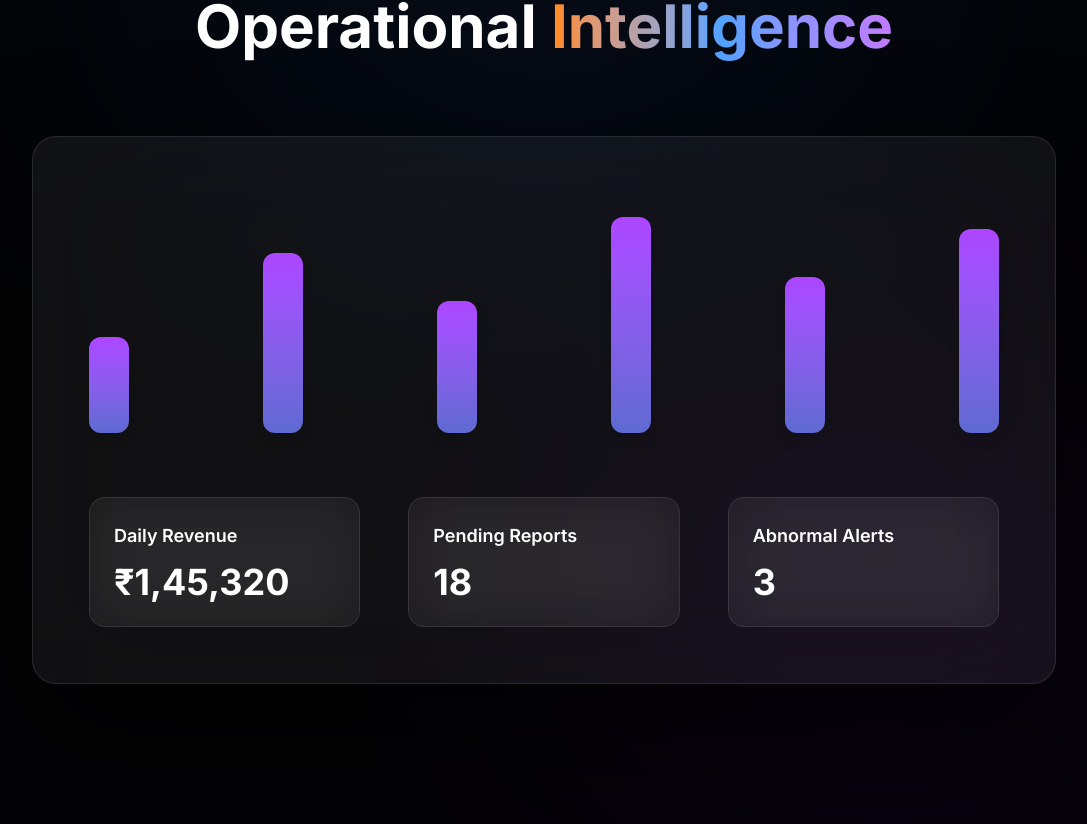
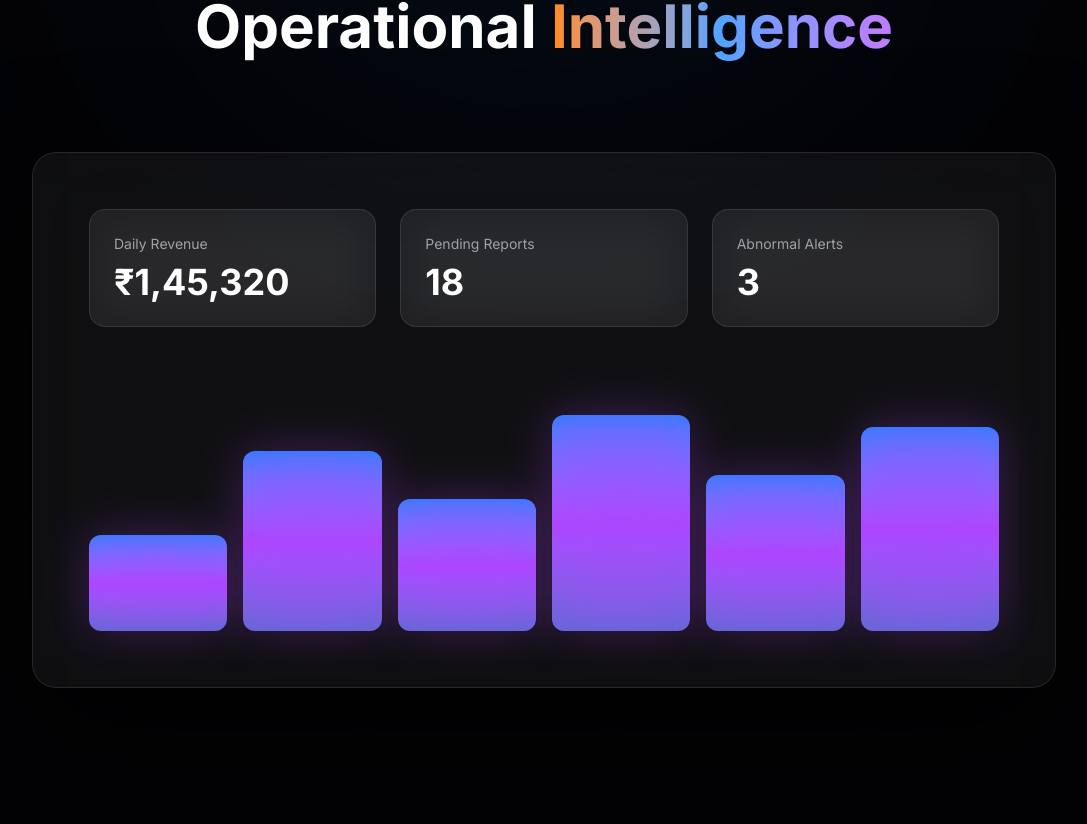
Before and after one commit to SudipBera083/Droham, a React (Vite) app: page / in a window 1280 px wide. Shown: the part 3876-4700 px from the top of the page, without its empty margins (96-1183 px from the left). Built offline with nearby package versions, Linux system fonts and the light colour scheme; a web font is replaced by a local one.

Commit message:
AnalyticsPreviewSection component has been modified

```diff
--- a/src/sections/AnalyticsPreviewSection.jsx
+++ b/src/sections/AnalyticsPreviewSection.jsx
@@ -2,56 +2,78 @@ import React from "react";
 import { motion } from "framer-motion";
 
 const stats = [
-  { label: "Daily Revenue", value: "₹1,45,320", color: "from-green-400 to-emerald-500" },
-  { label: "Pending Reports", value: "18", color: "from-orange-400 to-yellow-500" },
-  { label: "Abnormal Alerts", value: "3", color: "from-red-400 to-pink-500" },
+  { label: "Daily Revenue", value: "₹1,45,320" },
+  { label: "Pending Reports", value: "18" },
+  { label: "Abnormal Alerts", value: "3" },
 ];
 
 const bars = [40, 75, 55, 90, 65, 85];
 
 const AnalyticsPreviewSection = () => {
   return (
-    <section className="relative py-36 bg-background overflow-hidden">
+    <section className="relative py-24 md:py-36 bg-background overflow-hidden">
 
-      {/* Background Glow */}
-      <div className="absolute -top-40 left-1/2 -translate-x-1/2 w-[800px] h-[500px] bg-blue-500/20 blur-[150px] rounded-full opacity-40" />
-      <div className="absolute bottom-0 right-0 w-[600px] h-[400px] bg-purple-600/20 blur-[140px] rounded-full opacity-40" />
+      {/* Soft Gradient Background */}
+      <div className="absolute inset-0 bg-gradient-to-b from-background via-background/90 to-background" />
+      <div className="hidden md:block absolute -top-40 left-1/2 -translate-x-1/2 w-[700px] h-[400px] bg-blue-500/20 blur-[150px] rounded-full opacity-40" />
 
-      <div className="relative max-w-7xl mx-auto px-6 text-center">
+      <div className="relative max-w-7xl mx-auto px-6">
 
         {/* Heading */}
-        <motion.h2
-          initial={{ opacity: 0, y: 50 }}
+        <motion.div
+          initial={{ opacity: 0, y: 60 }}
           whileInView={{ opacity: 1, y: 0 }}
           transition={{ duration: 0.9 }}
           viewport={{ once: true }}
-          className="text-5xl md:text-6xl font-bold mb-20"
+          className="text-center mb-16 md:mb-24"
         >
-           Operational{" "}
-          <span className="bg-gradient-to-r from-orange-400 via-blue-400 to-purple-400 bg-clip-text text-transparent">
-            Intelligence
-          </span>
-        </motion.h2>
+          <h2 className="text-4xl sm:text-5xl md:text-6xl font-bold">
+            Operational{" "}
+            <span className="bg-gradient-to-r from-orange-400 via-blue-400 to-purple-400 bg-clip-text text-transparent">
+              Intelligence
+            </span>
+          </h2>
+        </motion.div>
 
-        {/* 3D Dashboard */}
+        {/* Dashboard Card */}
         <motion.div
-          initial={{ opacity: 0, scale: 0.9, y: 60 }}
-          whileInView={{ opacity: 1, scale: 1, y: 0 }}
+          initial={{ opacity: 0, scale: 0.95 }}
+          whileInView={{ opacity: 1, scale: 1 }}
           transition={{ duration: 1 }}
           viewport={{ once: true }}
           whileHover={{ rotateX: 4, rotateY: -4 }}
           className="relative mx-auto max-w-5xl perspective-1000"
         >
+          <div className="relative p-6 sm:p-10 md:p-14 rounded-3xl
+                          bg-white/[0.05]
+                          backdrop-blur-2xl
+                          border border-white/10
+                          shadow-[0_40px_120px_rgba(0,0,0,0.7)]">
 
-          <div className="relative p-14 rounded-3xl
-                          bg-white/[0.06]
-                          backdrop-blur-3xl
-                          border border-white/10
-                          shadow-[0_50px_120px_rgba(0,0,0,0.7)]">
+            {/* Stats */}
+            <div className="grid grid-cols-1 sm:grid-cols-3 gap-6 mb-12 md:mb-16">
+              {stats.map((stat, i) => (
+                <motion.div
+                  key={i}
+                  initial={{ opacity: 0, y: 40 }}
+                  whileInView={{ opacity: 1, y: 0 }}
+                  transition={{ delay: i * 0.15 }}
+                  viewport={{ once: true }}
+                  whileHover={{ y: -6 }}
+                  className="p-6 rounded-2xl bg-white/[0.06] border border-white/10 backdrop-blur-xl text-center sm:text-left"
+                >
+                  <p className="text-secondary text-sm mb-2">
+                    {stat.label}
+                  </p>
+                  <h3 className="text-2xl sm:text-3xl md:text-4xl font-bold text-white">
+                    {stat.value}
+                  </h3>
+                </motion.div>
+              ))}
+            </div>
 
             {/* Animated Bar Chart */}
-            <div className="flex items-end justify-between h-60 mb-16">
-
+            <div className="flex items-end justify-between h-48 sm:h-60 gap-2 sm:gap-4">
               {bars.map((height, i) => (
                 <motion.div
                   key={i}
@@ -59,35 +81,10 @@ const AnalyticsPreviewSection = () => {
                   whileInView={{ height: `${height}%` }}
                   transition={{ duration: 1.2, delay: i * 0.1 }}
                   viewport={{ once: true }}
-                  className="w-10 rounded-xl bg-gradient-to-t from-accent to-purple-500 shadow-lg"
-                />
-              ))}
-
-            </div>
-
-            {/* Stats */}
-            <div className="grid md:grid-cols-3 gap-12 text-left">
-              {stats.map((stat, i) => (
-                <motion.div
-                  key={i}
-                  initial={{ opacity: 0, y: 40 }}
-                  whileInView={{ opacity: 1, y: 0 }}
-                  transition={{ delay: i * 0.2 }}
-                  viewport={{ once: true }}
-                  whileHover={{ y: -10 }}
-                  className="relative p-6 rounded-2xl bg-white/[0.04] border border-white/10 backdrop-blur-xl"
+                  className="relative flex-1 rounded-xl bg-gradient-to-t from-accent via-purple-500 to-blue-500 shadow-lg"
                 >
-
-                  <div className={`absolute inset-0 rounded-2xl bg-gradient-to-br ${stat.color} opacity-0 hover:opacity-20 blur-2xl transition-opacity duration-500 -z-10`} />
-
-                  <h3 className="text-lg font-semibold mb-3 text-white">
-                    {stat.label}
-                  </h3>
-
-                  <p className="text-4xl font-bold text-white">
-                    {stat.value}
-                  </p>
-
+                  {/* Glow */}
+                  <div className="absolute inset-0 rounded-xl bg-purple-500 blur-xl opacity-30" />
                 </motion.div>
               ))}
             </div>
```
